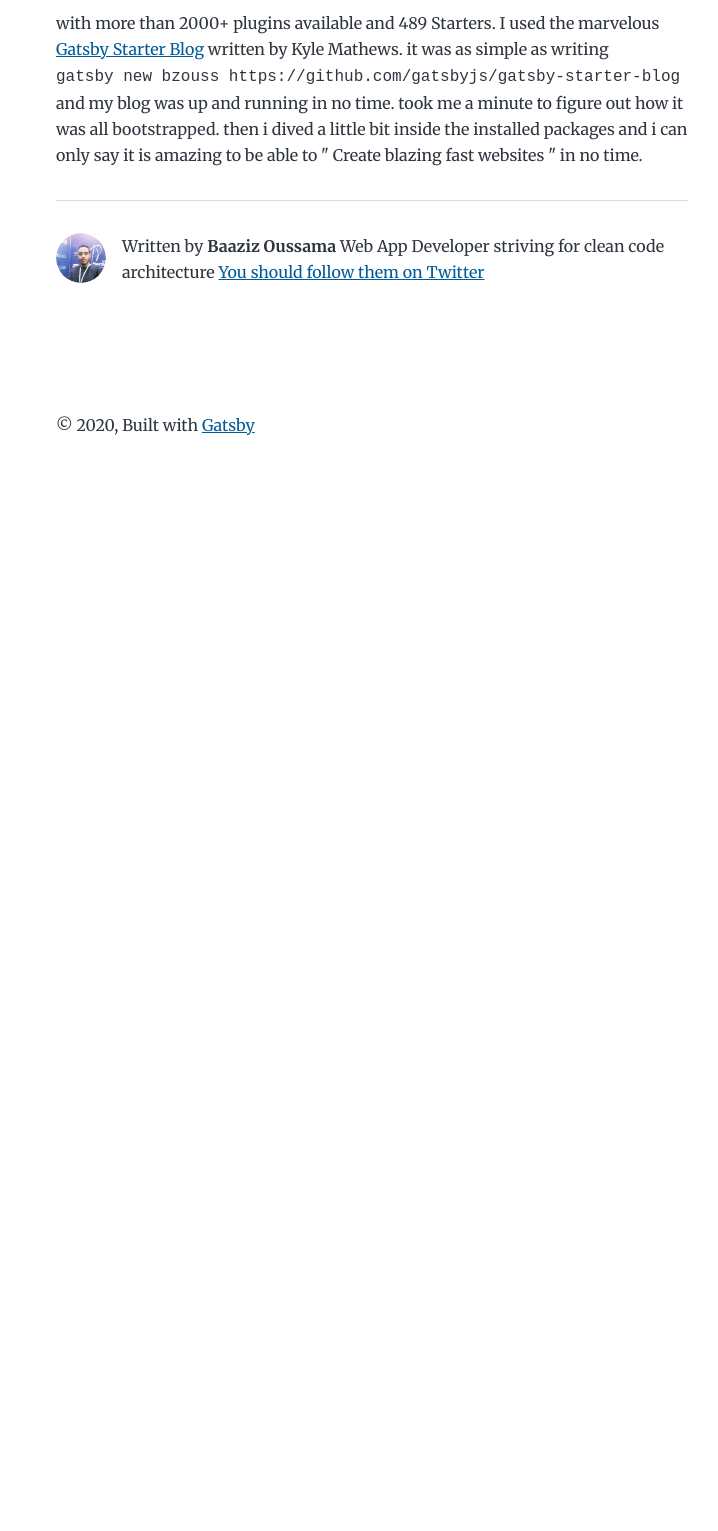
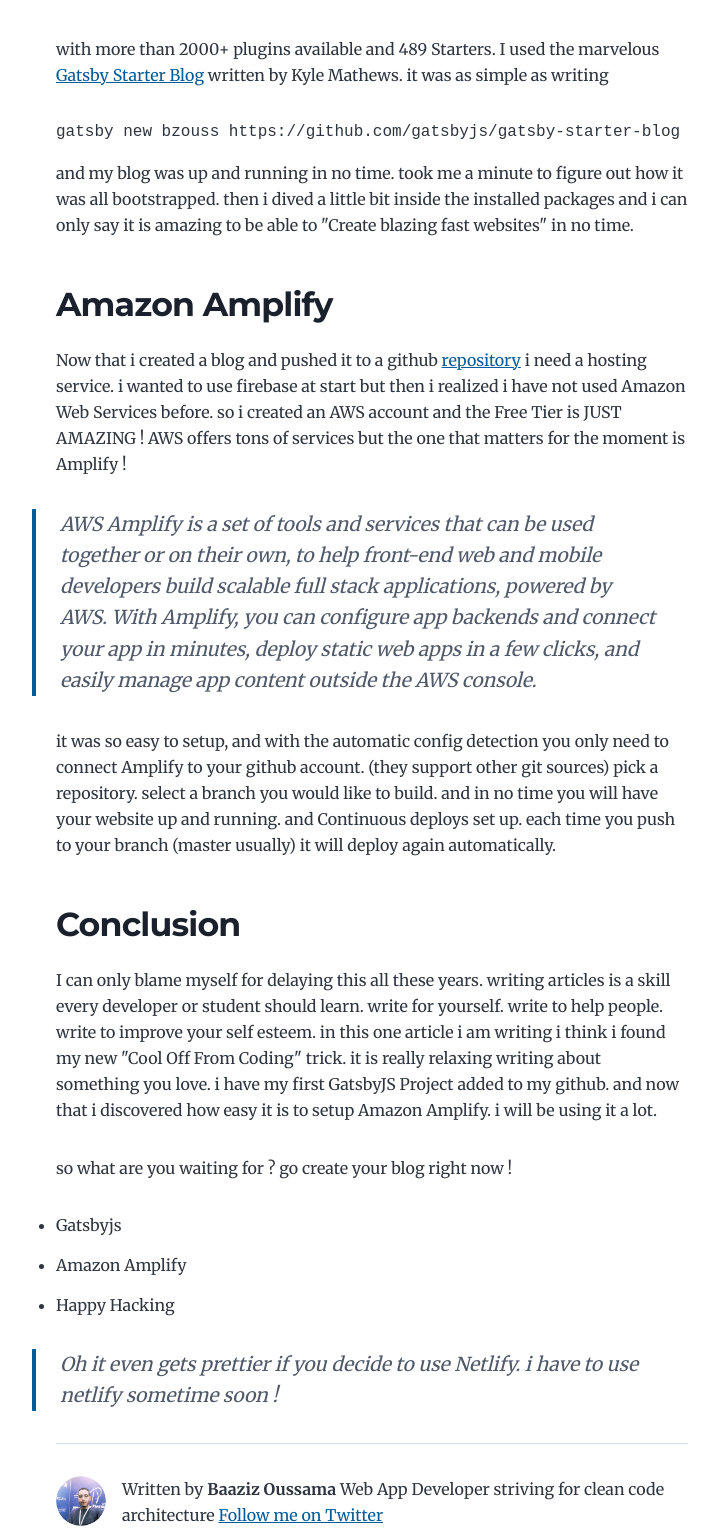
Before and after one commit to ouss4m4/bzouss, a Gatsby site: page /blog-idea/ in a window 1280 px wide. Shown: the part 980-2511 px from the top of the page, without its empty margins (268-986 px from the left). Before the commit the page ends 1481 px from the top, so only its background shows below. Built offline with nearby package versions, Linux system fonts and the light colour scheme; Gatsby itself is replaced by a stand-in of ours; some packages are replaced by stand-ins of ours; code samples lack their colours.

Commit message:
first article EVER

```diff
--- a/content/blog/blog-idea/index.md
+++ b/content/blog/blog-idea/index.md
@@ -4,11 +4,11 @@
 description: Every developer should have a blog. specially if you are a beginner.
 ---
 
-I remember when i first read the [Every developer should have a blog](https://www.freecodecamp.org/news/every-developer-should-have-a-blog-heres-why-and-how-to-stick-with-it-5fd55a247fbf/) article on FreeCodeCamp and the idea of creating my own blog sparkled. just like many "in the moment ideas" i never had the courage or the time to actually start the blog. Good thing i never stopped learning and pushing forward on my journey.
+I remember when i first read the [Every developer should have a blog](https://www.freecodecamp.org/news/every-developer-should-have-a-blog-heres-why-and-how-to-stick-with-it-5fd55a247fbf/) article on FreeCodeCamp and the idea of creating my own blog sparkled. just like many "in the moment ideas" i thought i did not have the courage nor the time to actually start the blog. Good thing i never stopped learning and pushing forward on my journey.
 
-Today. i realized that it was all in my head. i always had the time to write an article per week or even an article per month. so i decided to create my first blog and start writing articles full of grammar errors and bad syntax. but then it occurred to me that this is actually a good way to work on my english vocabulary. another thing i always wanted to do. and it will not be that bad because i spent the last 2 years reading articles on Medium and Frameworks documentations and it actually improved my writing skills.
+Today. I realized that it was all in my head. I always had the time to write an article per week or even an article per month. so i decided to create my first blog and start writing articles full of grammar errors and bad syntax. but then it occurred to me that this is actually a good way to work on my english vocabulary. another thing i always wanted to do. and it will not be that bad because i spent the last 2 years reading articles on Medium and Frameworks documentations and it actually improved my writing skills.
 
-I must hit two birds with one stone. i only used [Gatsbyjs](https://www.gatsbyjs.com/) for a couple of days when it was released. and almost every blog i visited lately was written using Gatsby. so that was one more reason for me to start this blog as soon as possible. i will learn Gatsbyjs along the way.
+I must hit two birds with one stone. i only used [Gatsbyjs](https://www.gatsbyjs.com/) for a couple of days when it was released. and almost every blog i visited lately was built with Gatsby. so that was one more reason for me to start this blog as soon as possible. i will learn Gatsbyjs along the way.
 
 ## Gatsbyjs
 
@@ -17,6 +17,29 @@
 
 with more than 2000+ plugins available and 489 Starters. I used the marvelous [Gatsby Starter Blog](https://www.gatsbyjs.com/starters/gatsbyjs/gatsby-starter-blog/)
 written by Kyle Mathews. it was as simple as writing
- `gatsby new bzouss https://github.com/gatsbyjs/gatsby-starter-blog
-`
-and my blog was up and running in no time. took me a minute to figure out how it was all bootstrapped. then i dived a little bit inside the installed packages and i can only say it is amazing to be able to " Create blazing fast websites " in no time.
+
+    gatsby new bzouss https://github.com/gatsbyjs/gatsby-starter-blog
+and my blog was up and running in no time. took me a minute to figure out how it was all bootstrapped. then i dived a little bit inside the installed packages and i can only say it is amazing to be able to "Create blazing fast websites" in no time.
+
+## Amazon Amplify
+
+Now that i created a blog and pushed it to a github [repository](https://github.com/ouss4m4/bzouss) i need a hosting service. i wanted to use firebase at start but then i realized i have not used Amazon Web Services before. so i created an AWS account and the Free Tier is JUST AMAZING !
+AWS offers tons of services but the one that matters for the moment is Amplify !
+
+> AWS Amplify is a set of tools and services that can be used together or on their own, to help front-end web and mobile developers build scalable full stack applications, powered by AWS. With Amplify, you can configure app backends and connect your app in minutes, deploy static web apps in a few clicks, and easily manage app content outside the AWS console.
+
+it was so easy to setup, and with the automatic config detection you only need to connect Amplify to your github account. (they support other git sources) pick a repository. select a branch you would like to build. and in no time you will have your website up and running. and Continuous deploys set up. each time you push to your branch (master usually) it will deploy again automatically.
+
+
+## Conclusion
+
+I can only blame myself for delaying this all these years. writing articles is a skill every developer or student should learn. write for yourself. write to help people. write to improve your self esteem.
+in this one article i am writing i think i found my new "Cool Off From Coding" trick. it is really relaxing writing about something you love. i have my first GatsbyJS Project added to my github. and now that i discovered how easy it is to setup Amazon Amplify. i will be using it a lot.
+
+so what are you waiting for ? go create your blog right now !
+
+* Gatsbyjs
+* Amazon Amplify
+* Happy Hacking
+
+> Oh it even gets prettier if you decide to use Netlify. i have to use netlify sometime soon !
--- a/src/components/bio.js
+++ b/src/components/bio.js
@@ -56,7 +56,7 @@
           Written by <strong>{author.name}</strong> {author?.summary || null}
           {` `}
           <a href={`https://twitter.com/${social?.twitter || ``}`}>
-            You should follow them on Twitter
+            Follow me on Twitter
           </a>
         </p>
       )}
```
